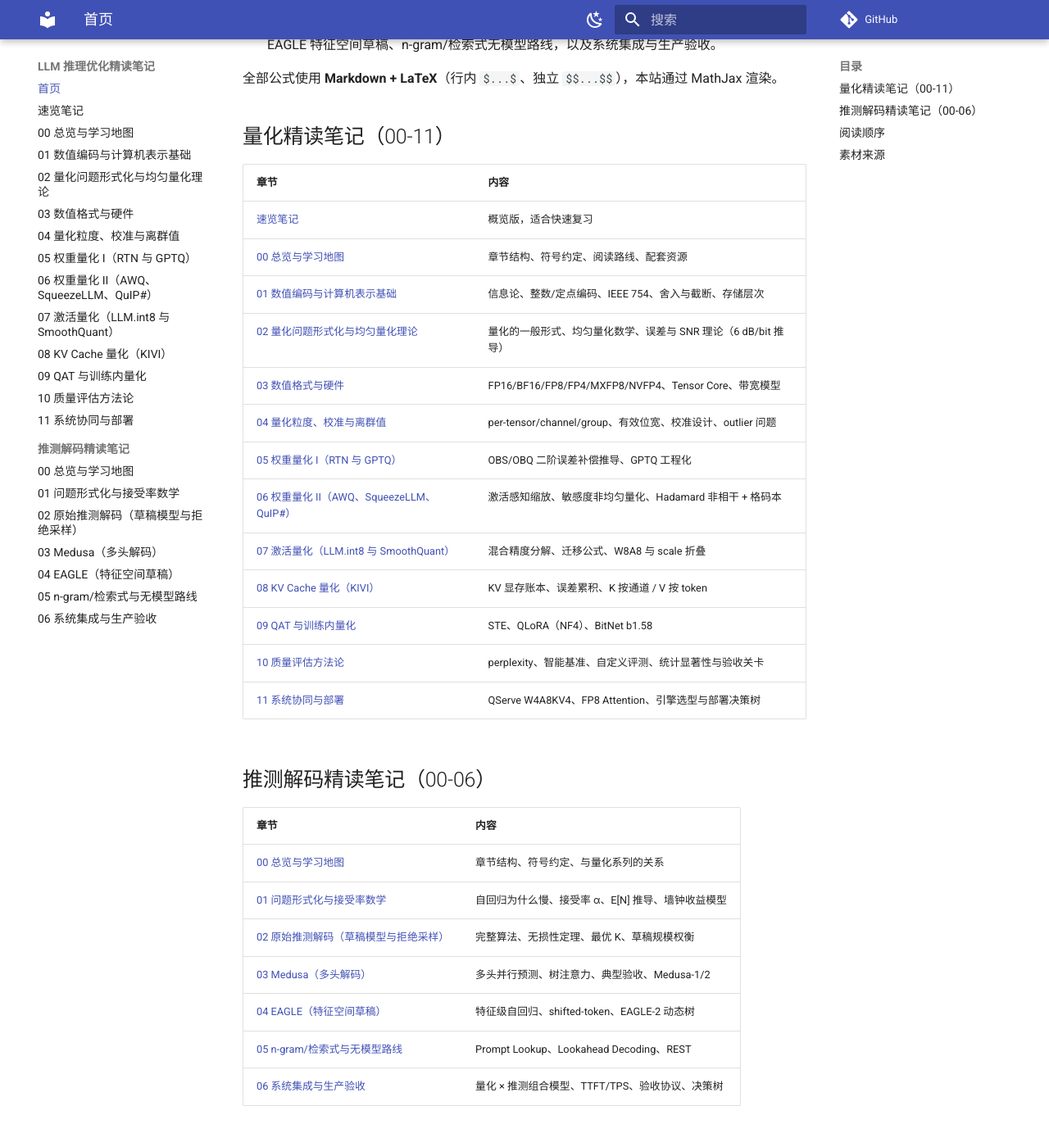
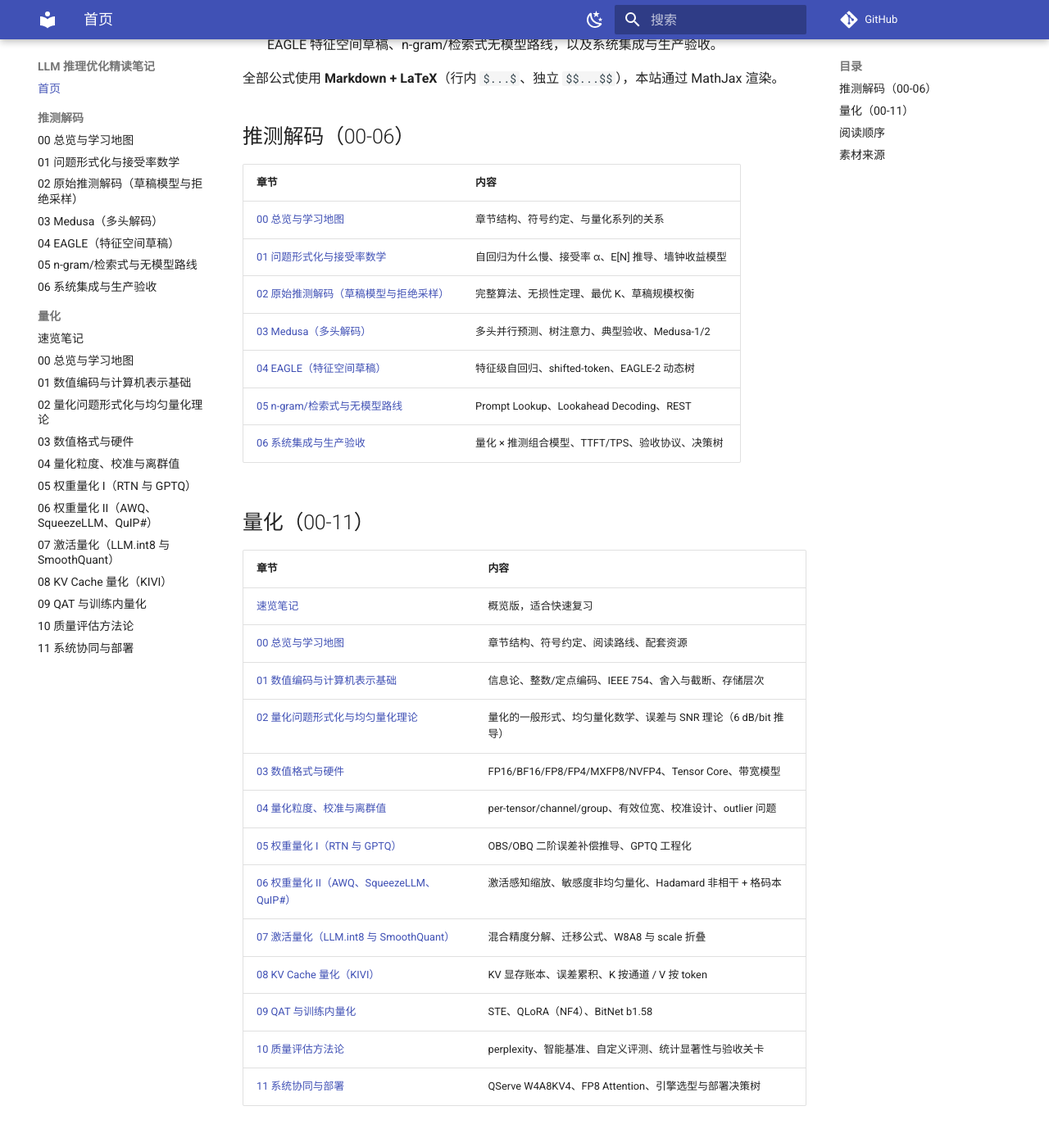
Before and after one commit to zzszmyf/llm-inference-notes, an MkDocs documentation site: the page built from docs/index.md, in a window 1280 px wide and 1400 px high, scrolled down 290 px. Shown: the top 1389 px of the window at 82% size. Built offline with MkDocs 1.6.1 and Material for MkDocs 9.7.7, drawn with Linux system fonts in a browser that asks for light colours; comment, search, counter and statistics services are not loaded; part of the change alters nothing that is shown; some of the changed text lies outside the part shown.

````diff
--- a/docs/index.md
+++ b/docs/index.md
@@ -7,7 +7,19 @@
 
 全部公式使用 **Markdown + LaTeX**（行内 `$...$`、独立 `$$...$$`），本站通过 MathJax 渲染。
 
-## 量化精读笔记（00-11）
+## 推测解码（00-06）
+
+| 章节 | 内容 |
+|---|---|
+| [00 总览与学习地图](./LLM推测解码精读笔记-00-总览与学习地图.md) | 章节结构、符号约定、与量化系列的关系 |
+| [01 问题形式化与接受率数学](./LLM推测解码精读笔记-01-问题形式化与接受率数学.md) | 自回归为什么慢、接受率 α、E[N] 推导、墙钟收益模型 |
+| [02 原始推测解码（草稿模型与拒绝采样）](./LLM推测解码精读笔记-02-原始推测解码-草稿模型与拒绝采样.md) | 完整算法、无损性定理、最优 K、草稿规模权衡 |
+| [03 Medusa（多头解码）](./LLM推测解码精读笔记-03-Medusa-多头解码.md) | 多头并行预测、树注意力、典型验收、Medusa-1/2 |
+| [04 EAGLE（特征空间草稿）](./LLM推测解码精读笔记-04-EAGLE-特征空间草稿.md) | 特征级自回归、shifted-token、EAGLE-2 动态树 |
+| [05 n-gram/检索式与无模型路线](./LLM推测解码精读笔记-05-n-gram检索式与无模型路线.md) | Prompt Lookup、Lookahead Decoding、REST |
+| [06 系统集成与生产验收](./LLM推测解码精读笔记-06-系统集成与生产验收.md) | 量化 × 推测组合模型、TTFT/TPS、验收协议、决策树 |
+
+## 量化（00-11）
 
 | 章节 | 内容 |
 |---|---|
@@ -25,24 +37,15 @@
 | [10 质量评估方法论](./LLM量化精读笔记-10-质量评估方法论.md) | perplexity、智能基准、自定义评测、统计显著性与验收关卡 |
 | [11 系统协同与部署](./LLM量化精读笔记-11-系统协同与部署.md) | QServe W4A8KV4、FP8 Attention、引擎选型与部署决策树 |
 
-## 推测解码精读笔记（00-06）
-
-| 章节 | 内容 |
-|---|---|
-| [00 总览与学习地图](./LLM推测解码精读笔记-00-总览与学习地图.md) | 章节结构、符号约定、与量化系列的关系 |
-| [01 问题形式化与接受率数学](./LLM推测解码精读笔记-01-问题形式化与接受率数学.md) | 自回归为什么慢、接受率 α、E[N] 推导、墙钟收益模型 |
-| [02 原始推测解码（草稿模型与拒绝采样）](./LLM推测解码精读笔记-02-原始推测解码-草稿模型与拒绝采样.md) | 完整算法、无损性定理、最优 K、草稿规模权衡 |
-| [03 Medusa（多头解码）](./LLM推测解码精读笔记-03-Medusa-多头解码.md) | 多头并行预测、树注意力、典型验收、Medusa-1/2 |
-| [04 EAGLE（特征空间草稿）](./LLM推测解码精读笔记-04-EAGLE-特征空间草稿.md) | 特征级自回归、shifted-token、EAGLE-2 动态树 |
-| [05 n-gram/检索式与无模型路线](./LLM推测解码精读笔记-05-n-gram检索式与无模型路线.md) | Prompt Lookup、Lookahead Decoding、REST |
-| [06 系统集成与生产验收](./LLM推测解码精读笔记-06-系统集成与生产验收.md) | 量化 × 推测组合模型、TTFT/TPS、验收协议、决策树 |
-
 ## 阅读顺序
 
 ```
-01 数值编码（地基）→ 02 均匀量化理论（数学）→ 03 数值格式与硬件（格式）
-→ 04 粒度、校准与离群值（难点）→ 05-06 权重量化 → 07 激活量化
-→ 08 KV Cache → 09 训练侧 → 10 质量评估 → 11 系统与部署
+推测解码：00 总览 → 01 接受率数学 → 02 原始推测解码 → 03 Medusa
+          → 04 EAGLE → 05 n-gram/检索式 → 06 系统集成与验收
+
+量化：01 数值编码（地基）→ 02 均匀量化理论（数学）→ 03 数值格式与硬件（格式）
+      → 04 粒度、校准与离群值（难点）→ 05-06 权重量化 → 07 激活量化
+      → 08 KV Cache → 09 训练侧 → 10 质量评估 → 11 系统与部署
 ```
 
 两套系列每章结构统一：形式化定义 → 数学推导 → 伪代码/算法 → 数值算例 → 直觉解释 → 习题（含答案）→ 延伸阅读。
--- a/mkdocs.yml
+++ b/mkdocs.yml
@@ -52,20 +52,7 @@ extra_javascript:
 
 nav:
   - 首页: index.md
-  - 速览笔记: LLM推理优化-Quantization量化学习笔记.md
-  - 00 总览与学习地图: LLM量化精读笔记-00-总览与学习地图.md
-  - 01 数值编码与计算机表示基础: LLM量化精读笔记-01-数值编码与计算机表示基础.md
-  - 02 量化问题形式化与均匀量化理论: LLM量化精读笔记-02-量化问题形式化与均匀量化理论.md
-  - 03 数值格式与硬件: LLM量化精读笔记-03-数值格式与硬件.md
-  - 04 量化粒度、校准与离群值: LLM量化精读笔记-04-量化粒度校准与离群值.md
-  - 05 权重量化 I（RTN 与 GPTQ）: LLM量化精读笔记-05-权重量化I-RTN与GPTQ.md
-  - 06 权重量化 II（AWQ、SqueezeLLM、QuIP#）: LLM量化精读笔记-06-权重量化II-AWQ-SqueezeLLM-QuIP.md
-  - 07 激活量化（LLM.int8 与 SmoothQuant）: LLM量化精读笔记-07-激活量化-LLM-int8与SmoothQuant.md
-  - 08 KV Cache 量化（KIVI）: LLM量化精读笔记-08-KV-Cache量化与KIVI.md
-  - 09 QAT 与训练内量化: LLM量化精读笔记-09-QAT与训练内量化-STE-QLoRA-BitNet.md
-  - 10 质量评估方法论: LLM量化精读笔记-10-质量评估方法论.md
-  - 11 系统协同与部署: LLM量化精读笔记-11-系统协同与部署.md
-  - 推测解码精读笔记:
+  - 推测解码:
       - 00 总览与学习地图: LLM推测解码精读笔记-00-总览与学习地图.md
       - 01 问题形式化与接受率数学: LLM推测解码精读笔记-01-问题形式化与接受率数学.md
       - 02 原始推测解码（草稿模型与拒绝采样）: LLM推测解码精读笔记-02-原始推测解码-草稿模型与拒绝采样.md
@@ -73,3 +60,17 @@ nav:
       - 04 EAGLE（特征空间草稿）: LLM推测解码精读笔记-04-EAGLE-特征空间草稿.md
       - 05 n-gram/检索式与无模型路线: LLM推测解码精读笔记-05-n-gram检索式与无模型路线.md
       - 06 系统集成与生产验收: LLM推测解码精读笔记-06-系统集成与生产验收.md
+  - 量化:
+      - 速览笔记: LLM推理优化-Quantization量化学习笔记.md
+      - 00 总览与学习地图: LLM量化精读笔记-00-总览与学习地图.md
+      - 01 数值编码与计算机表示基础: LLM量化精读笔记-01-数值编码与计算机表示基础.md
+      - 02 量化问题形式化与均匀量化理论: LLM量化精读笔记-02-量化问题形式化与均匀量化理论.md
+      - 03 数值格式与硬件: LLM量化精读笔记-03-数值格式与硬件.md
+      - 04 量化粒度、校准与离群值: LLM量化精读笔记-04-量化粒度校准与离群值.md
+      - 05 权重量化 I（RTN 与 GPTQ）: LLM量化精读笔记-05-权重量化I-RTN与GPTQ.md
+      - 06 权重量化 II（AWQ、SqueezeLLM、QuIP#）: LLM量化精读笔记-06-权重量化II-AWQ-SqueezeLLM-QuIP.md
+      - 07 激活量化（LLM.int8 与 SmoothQuant）: LLM量化精读笔记-07-激活量化-LLM-int8与SmoothQuant.md
+      - 08 KV Cache 量化（KIVI）: LLM量化精读笔记-08-KV-Cache量化与KIVI.md
+      - 09 QAT 与训练内量化: LLM量化精读笔记-09-QAT与训练内量化-STE-QLoRA-BitNet.md
+      - 10 质量评估方法论: LLM量化精读笔记-10-质量评估方法论.md
+      - 11 系统协同与部署: LLM量化精读笔记-11-系统协同与部署.md
````
